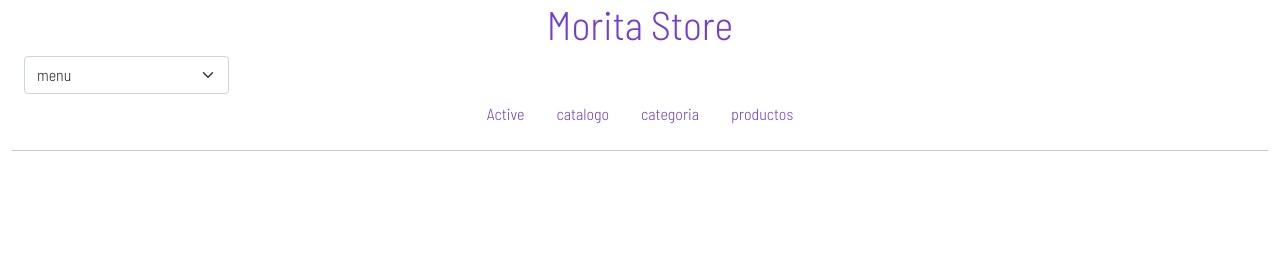
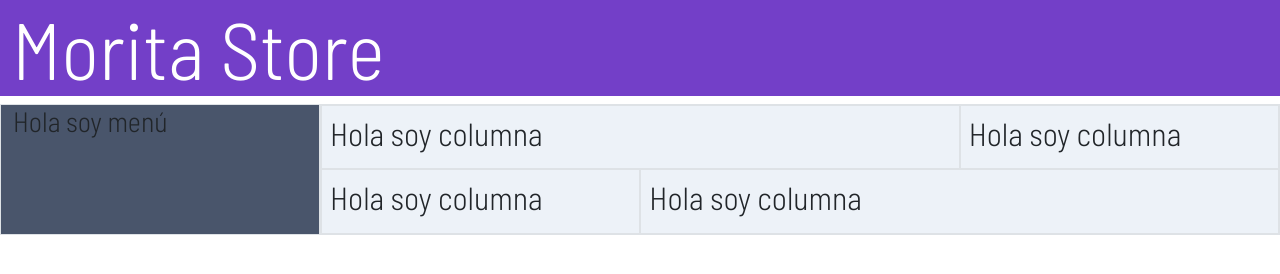
Before and after one commit to impacevanend/morita-store, a website: page index.html in a window 1280 px wide. Drawn offline with Linux system fonts and the light colour scheme.

Commit message:
se cambio el index

```diff
--- a/index.html
+++ b/index.html
@@ -1,53 +1,49 @@
 <!DOCTYPE html>
 <html lang="es">
 <head>
-<meta charset="UTF-8">
-<meta http-equiv="X-UA-Compatible" content="IE=edge">
-<meta name="viewport" content="width=device-width, initial-scale=1.0">
+    <meta charset="UTF-8">
+    <meta http-equiv="X-UA-Compatible" content="IE=edge">
+    <meta name="viewport" content="width=device-width, initial-scale=1.0">
     <!--* fuentes -->
-<link rel="preconnect" href="https://fonts.gstatic.com">
-<!-- iconos  -->
-<script src="https://kit.fontawesome.com/0b0d251a3c.js" crossorigin="anonymous"></script>
+    <link rel="preconnect" href="https://fonts.gstatic.com">
 <link href="https://fonts.googleapis.com/css2?family=Barlow+Semi+Condensed:wght@100;300;600;700;900&display=swap" rel="stylesheet">
-<title>morita store</title>
+<title>Bootstrap 5</title>
+
 <!--* Sass-Css -->
 <link rel="stylesheet" href="sass/custom.css">
+
+
+
 </main>
+
+
 </head>
 <body>
-  <main class="container-fluid alto-100 w-100">
-    <header class="container-fluid-50px">
-      <h1 class=" text-capitalize text-primary text-center">morita store</h1>
-      <div class="container-fluid">
-        <div class="col-lg-2">
-          <select class="form-select" aria-label="Default select example">
-            <option selected>menu</option>
-            <option value="1">One</option>
-            <option value="2">Two</option>
-            <option value="3">Three</option>
-          </select>
+
+<main class="container-fluid alto-100 w-100 ">
+
+    <div class="row">
+            <h1 class="bg-primary text-white display-1 ">Morita Store</h1>
+            <div class="col-12 col-lg-3 border bg-success">
+                <!--*menu  Columna izquierda-->
+                <h3>Hola soy menú</h3>
+            </div>
+
+
+            <div class="col-12 col-lg-9 border bg-secondary ">
+                <!--*menu  Columna derecha-->
+                <div class="row">
+                    <div class="col-12 col-lg-8 p-2 border"><h2>Hola soy columna</h2></div>
+                    <div class="col-12 col-lg-4 p-2 border"><h2>Hola soy columna</h2></div>
+                    <div class="col-12 col-lg-4 p-2 border"><h2>Hola soy columna</h2></div>
+                    <div class="col-12 col-lg-8 p-2 border"><h2>Hola soy columna</h2></div>
+                </div>
+
+            </div>
         </div>
-      </div>
-      <ul class="nav justify-content-center">
-        <li class="nav-item">
-          <a class="nav-link active" aria-current="page" href="#">Active</a>
-        </li>
-        <li class="nav-item">
-          <a class="nav-link" href="catalogo/catalogo.html">catalogo</a>
-        </li>
-        <li class="nav-item">
-          <a class="nav-link" href="#">categoria</a>
-        </li>
-        <li class="nav-item">
-          <a class="nav-link" href="#">productos</a>
-        </li>
-      </ul>
-    </header>
-    <hr>
-    <div class="">
 
-    </div>
     </main>
+
 
 </body>
 </html>
```
